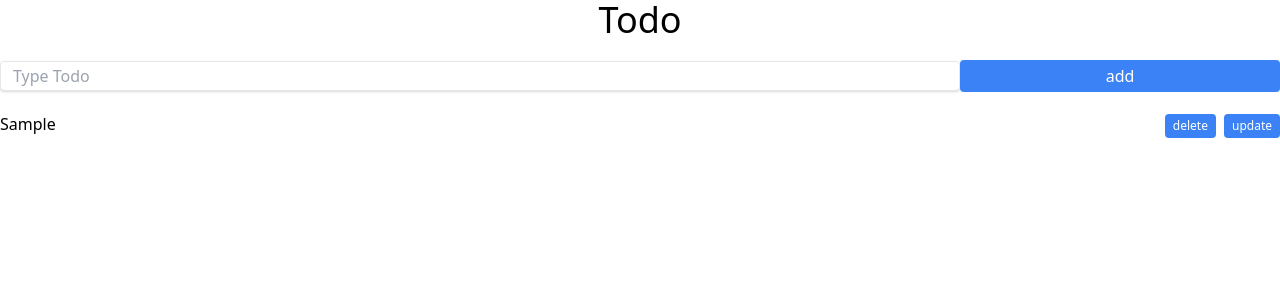
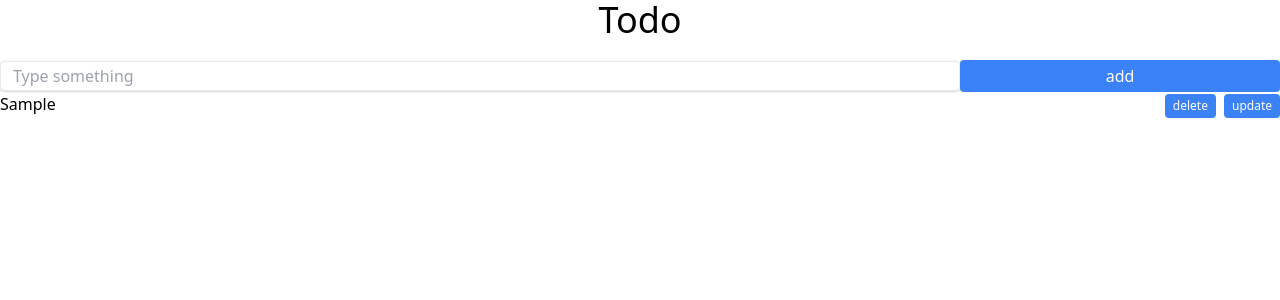
Before and after one commit to jahanzaibsheikh830/Next-Todo-With-Typecript-Tailwind, a Next.js app: page / in a window 1280 px wide. Both pictures are taken after typing "Sample" into the empty fields and a click on the button "add". Shown: the top 300 px of the page. Built offline with nearby package versions, Linux system fonts and the light colour scheme.

Commit message:
changes in structure

```diff
--- a/components/listItems.tsx
+++ b/components/listItems.tsx
@@ -8,8 +8,9 @@ function ListItem({ todos, setTodosItem }: Todosprops) {
   function del(i: number) {
     setTodosItem((prev) => prev.filter((item, idx) => idx !== i));
   }
-  function updt(i: number, v: string) {
-    const updateTodoInput: string = prompt("Please enter new todo", v) || "";
+  function updt(i: number, todoItem: string) {
+    const updateTodoInput: string =
+      prompt("Please enter new todo", todoItem) || "";
     setTodosItem((prev) =>
       prev.filter((item, idx) => {
         if (idx === i) {
@@ -23,11 +24,11 @@ function ListItem({ todos, setTodosItem }: Todosprops) {
   return (
     <div>
       {todos &&
-        todos?.map((v, i) => {
+        todos?.map((todoItem, i) => {
           return (
             <div key={i} className='flex justify-between mb-3'>
               <div>
-                <h2>{v}</h2>
+                <h2>{todoItem}</h2>
               </div>
               <div>
                 <span className='mr-2'>
@@ -43,7 +44,7 @@ function ListItem({ todos, setTodosItem }: Todosprops) {
                     name='update'
                     padding='py-1 px-2'
                     text='text-xs'
-                    updateTodo={() => updt(i, v)}
+                    updateTodo={() => updt(i, todoItem)}
                   />
                 </span>
               </div>
--- a/components/textfield.tsx
+++ b/components/textfield.tsx
@@ -1,34 +1,19 @@
-import React, { useState } from "react";
-import Btn from "./button";
-import ListItem from "./listItems";
-
-function TextField() {
-  const [todo, setTodo] = useState<string>("");
-  const [todos, setTodos] = useState<string[]>([]);
-  function addTodo(event: any) {
-    event.preventDefault();
-    setTodos((prev): string[] => [...prev, todo]);
-    setTodo("");
-  }
+interface Todosprops {
+  value?: string;
+  placeholder?: string;
+  type?: string;
+  setTodo: (value?: React.SetStateAction<string>) => void;
+}
+function TextField({ setTodo, value, placeholder, type }: Todosprops) {
   return (
-    <div>
-      <div className='mb-5'>
-        <form onSubmit={addTodo}>
-          <input
-            className='shadow appearance-none border w-9/12 rounded py-1 px-3 text-gray-700 leading-tight focus:outline-none focus:shadow-outline'
-            type='text'
-            placeholder='Type Todo'
-            required
-            value={todo}
-            onChange={(e) => setTodo(e.target.value)}
-          />
-          <Btn name='add' width='w-3/12' padding='py-1 px-4' />
-        </form>
-      </div>
-      <div>
-        <ListItem todos={todos} setTodosItem={setTodos} />
-      </div>
-    </div>
+    <input
+      className='shadow appearance-none border w-9/12 rounded py-1 px-3 text-gray-700 leading-tight focus:outline-none focus:shadow-outline'
+      type={type}
+      placeholder={placeholder}
+      required
+      value={value}
+      onChange={(e: any) => setTodo(e)}
+    />
   );
 }
 export default TextField;
--- a/pages/index.tsx
+++ b/pages/index.tsx
@@ -1,6 +1,15 @@
+import React, { useState } from "react";
 import TextField from "../components/textfield";
-import React from "react";
+import ListItem from "../components/listItems";
+import Btn from "../components/button";
 export default function Home() {
+  const [todo, setTodo] = useState<string>("");
+  const [todos, setTodos] = useState<string[]>([]);
+  function addTodo(event: any) {
+    event.preventDefault();
+    setTodos((prev): string[] => [...prev, todo]);
+    setTodo("");
+  }
   return (
     <div className='container mx-auto'>
       <div>
@@ -8,7 +17,18 @@ export default function Home() {
           <p className='text-gray'>Todo</p>
         </div>
         <div>
-          <TextField />
+          <form onSubmit={addTodo}>
+            <TextField
+              setTodo={(e: any) => setTodo(e.target.value)}
+              value={todo}
+              type='text'
+              placeholder='Type something'
+            />
+            <Btn name='add' width='w-3/12' padding='py-1 px-4' />
+          </form>
+        </div>
+        <div>
+          <ListItem todos={todos} setTodosItem={setTodos} />
         </div>
       </div>
     </div>
```
